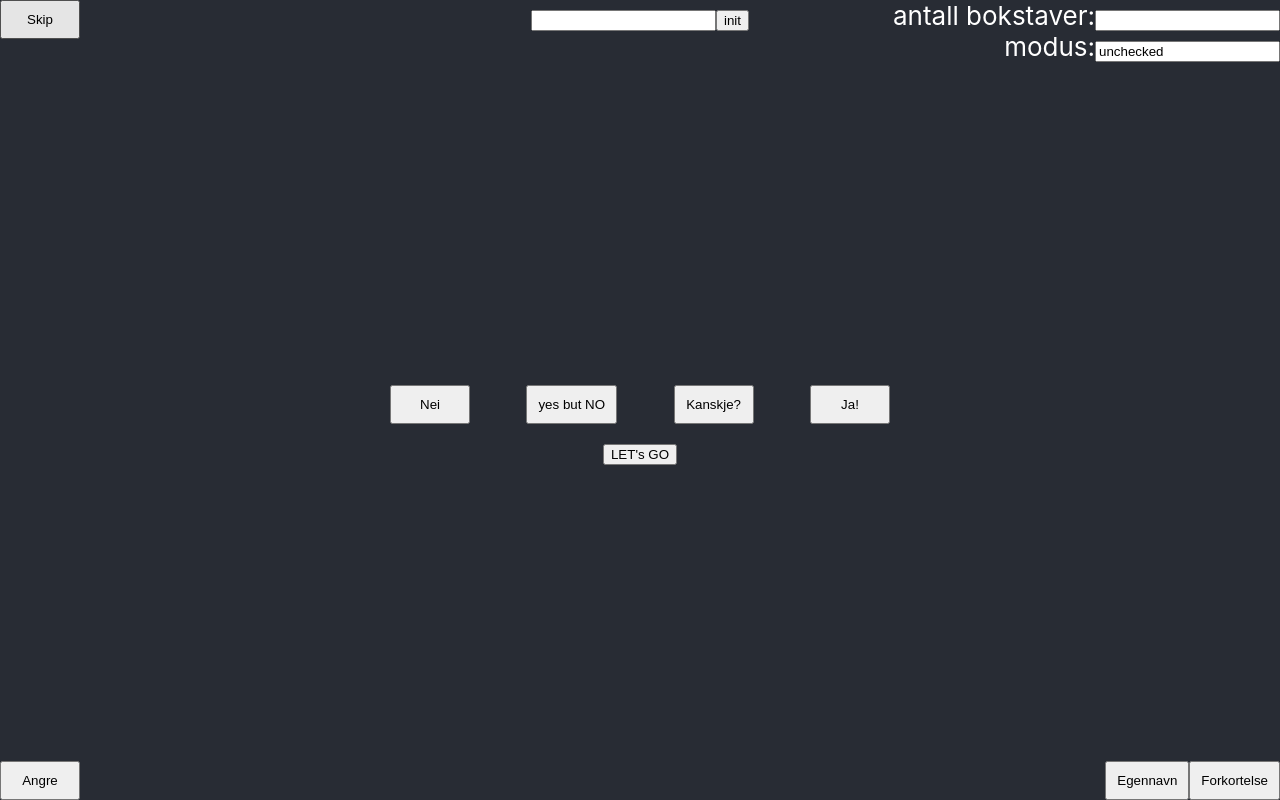
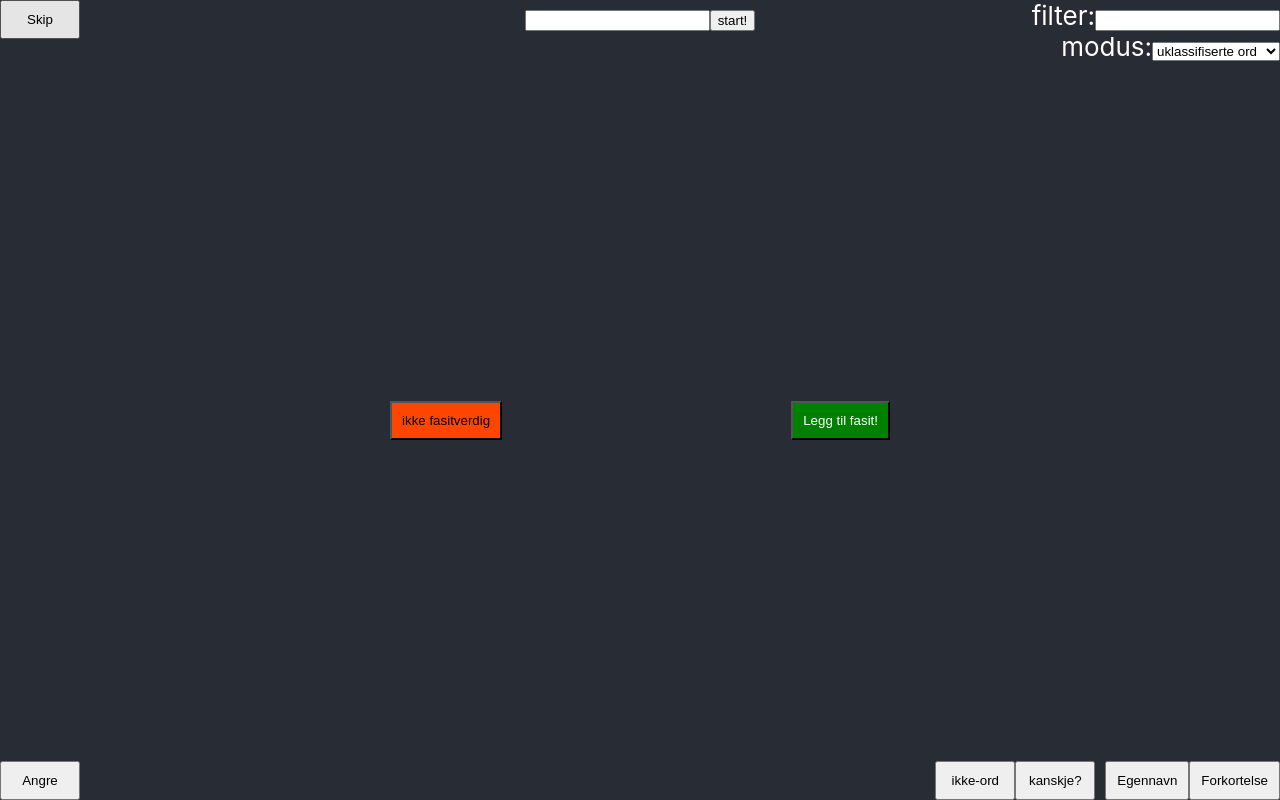
Before and after one commit to tskj/letekryss-ordsmed, a React (Create React App) app: page / in a window 1280 px wide. Built offline with nearby package versions, Linux system fonts and the light colour scheme.

Commit message:
make more brukervennlig
move buttons and color, change labels

```diff
--- a/src/App.tsx
+++ b/src/App.tsx
@@ -82,7 +82,7 @@ function App() {
               }
             }}
           >
-            init
+            start!
           </button>
         </div>
         <div
@@ -96,7 +96,7 @@ function App() {
           }}
         >
           <div>
-            antall bokstaver:
+            filter:
             <input
               value={numberOfLetters}
               onChange={(e) => setNumberOfLetters(e.target.value)}
@@ -104,7 +104,13 @@ function App() {
           </div>
           <div>
             modus:
-            <input value={mode} onChange={(e) => setMode(e.target.value)} />
+            <select value={mode} onChange={(e) => setMode(e.target.value)}>
+              <option value="unchecked">uklassifiserte ord</option>
+              <option value="unsuitable">forkastede ord</option>
+              <option value="confirmed">godkjente fasitord</option>
+              <option value="discarded">ikke-ord</option>
+              <option value="maybe">kanskje?</option>
+            </select>
           </div>
         </div>
         {word && <div>{word.word}</div>}
@@ -118,21 +124,12 @@ function App() {
           }}
         >
           <button
-            style={{ padding: 10, minWidth: 80 }}
-            onClick={async () => {
-              setWords(words.filter((w) => w.id !== word.id));
-              (angre.current as any) = word;
-              setAngret(null);
-              await supabase
-                .from("words_no")
-                .update({ checked: "discarded" })
-                .eq("id", word.id);
+            style={{
+              padding: 10,
+              minWidth: 80,
+              backgroundColor: "orangered",
+              color: "black",
             }}
-          >
-            Nei
-          </button>
-          <button
-            style={{ padding: 10, minWidth: 80 }}
             onClick={async () => {
               setWords(words.filter((w) => w.id !== word.id));
               (angre.current as any) = word;
@@ -143,24 +140,15 @@ function App() {
                 .eq("id", word.id);
             }}
           >
-            yes but NO
+            ikke fasitverdig
           </button>
           <button
-            style={{ padding: 10, minWidth: 80 }}
-            onClick={async () => {
-              setWords(words.filter((w) => w.id !== word.id));
-              (angre.current as any) = word;
-              setAngret(null);
-              await supabase
-                .from("words_no")
-                .update({ checked: "maybe" })
-                .eq("id", word.id);
+            style={{
+              padding: 10,
+              minWidth: 80,
+              backgroundColor: "green",
+              color: "white",
             }}
-          >
-            Kanskje?
-          </button>
-          <button
-            style={{ padding: 10, minWidth: 80 }}
             onClick={async () => {
               setWords(words.filter((w) => w.id !== word.id));
               (angre.current as any) = word;
@@ -171,12 +159,27 @@ function App() {
                 .eq("id", word.id);
             }}
           >
-            Ja!
+            Legg til fasit!
           </button>
         </div>
         <div style={{ marginTop: 10 }}>
-          {is_bøyning && candidate_words.map((w) => <div>{w}</div>)}
+          {is_bøyning && (
+            <>
+              {candidate_words.map((w, i) => (
+                <div
+                  key={w + i}
+                  style={{
+                    color: i === 0 ? "green" : "orangered",
+                  }}
+                >
+                  {w}
+                </div>
+              ))}
               <button
+                style={{
+                  backgroundColor: "green",
+                  color: "white",
+                }}
                 onClick={async () => {
                   let ids = [word.id];
                   await supabase
@@ -190,11 +193,13 @@ function App() {
                       .eq("id", w.id);
                     ids.push(w.id);
                   }
-              setWords(words.filter((w) => ids.includes(w.id)));
+                  setWords(words.filter((w) => !ids.includes(w.id)));
                 }}
               >
-            LET's GO
+                klassifiser automatisk!
               </button>
+            </>
+          )}
         </div>
         <div
           style={{
@@ -231,6 +236,34 @@ function App() {
             display: "flex",
           }}
         >
+          <button
+            style={{ padding: 10, minWidth: 80 }}
+            onClick={async () => {
+              setWords(words.filter((w) => w.id !== word.id));
+              (angre.current as any) = word;
+              setAngret(null);
+              await supabase
+                .from("words_no")
+                .update({ checked: "discarded" })
+                .eq("id", word.id);
+            }}
+          >
+            ikke-ord
+          </button>
+          <button
+            style={{ padding: 10, minWidth: 80, marginRight: 10 }}
+            onClick={async () => {
+              setWords(words.filter((w) => w.id !== word.id));
+              (angre.current as any) = word;
+              setAngret(null);
+              await supabase
+                .from("words_no")
+                .update({ checked: "maybe" })
+                .eq("id", word.id);
+            }}
+          >
+            kanskje?
+          </button>
           <button
             style={{
               padding: 10,
```
Lines whose indentation alone changed are shown as unchanged.
